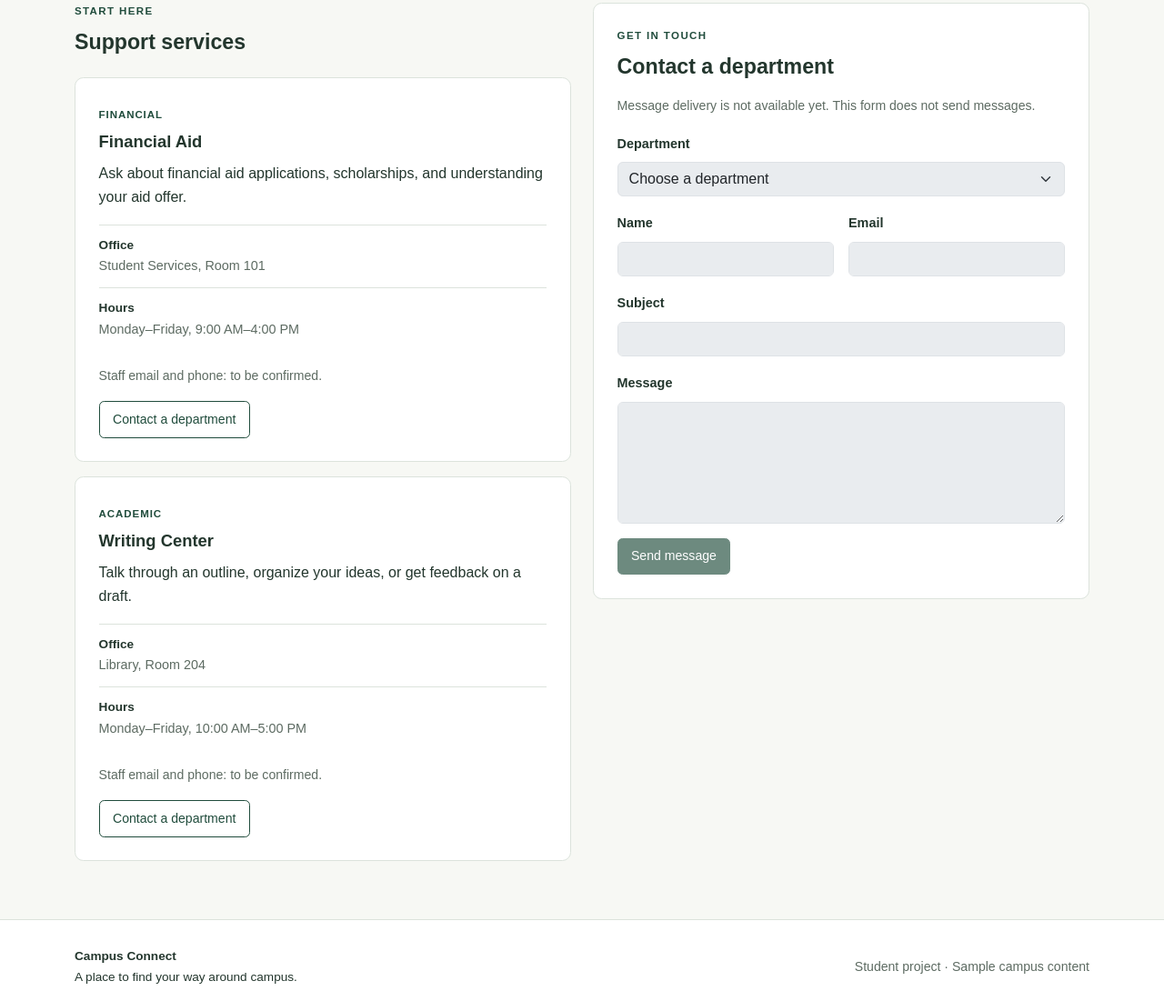
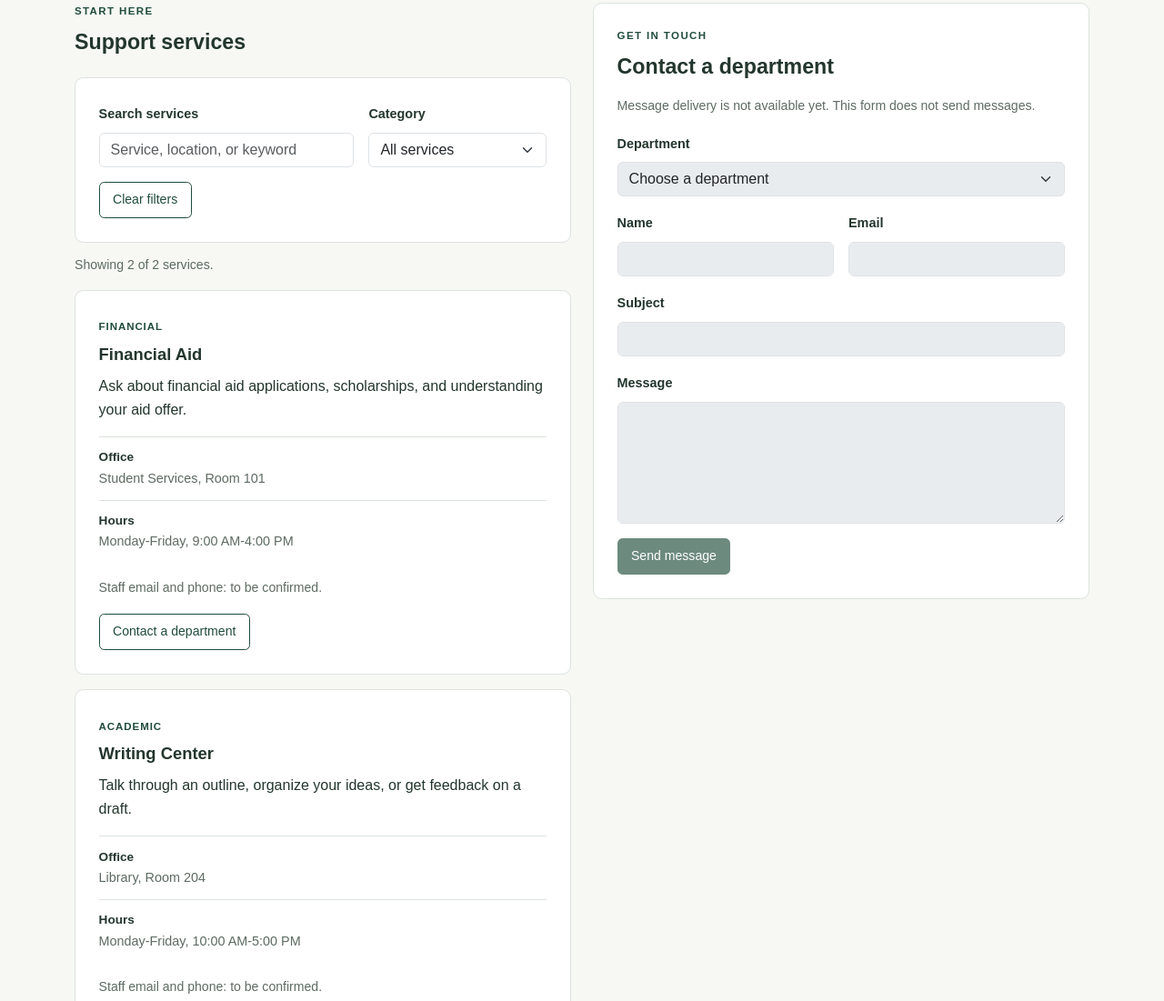
Before and after one commit to tomibouzo/web-design-final-project, a plain HTML site: page support.html in a window 1280 px wide. Shown: the part 354-1455 px from the top of the page at 91% size. Drawn offline with Linux system fonts and the light colour scheme.

Commit message:
Add event and service search with category filters

```diff
--- a/css/style.css
+++ b/css/style.css
@@ -24,6 +24,8 @@ h1 { font-size: clamp(2rem, 4vw, 3.2rem); font-weight: 700; letter-spacing: -0.0
 h2 { font-size: 1.45rem; font-weight: 700; margin-bottom: 1.1rem; }
 h3 { font-size: 1.15rem; font-weight: 700; margin-bottom: 0.65rem; }
 p:last-child { margin-bottom: 0; }
+/* Card display rules must not override the hidden state used by filters. */
+[hidden] { display: none !important; }
 
 /* Visible focus and a skip link support keyboard navigation. */
 :focus-visible { outline: 3px solid #a45d14; outline-offset: 4px; }
@@ -76,6 +78,10 @@ p:last-child { margin-bottom: 0; }
 .contact-panel { scroll-margin-top: 1.5rem; }
 #contact-form { scroll-margin-top: 1.5rem; }
 .form-label { font-size: 0.9rem; font-weight: 700; }
+.filter-panel { margin-bottom: 0.8rem; }
+.filter-panel > .btn { margin-top: 1rem; }
+.results-status { margin-bottom: 1rem; }
+.empty-results { margin-top: 1rem; }
 
 /* Both button variants use the same campus palette. */
 .btn-primary {
--- a/js/script.js
+++ b/js/script.js
@@ -1,4 +1,65 @@
 "use strict";
+
+// Both lists share the same controls and behavior. Cache searchable content once,
+// excluding button labels and image placeholders from the search text.
+function setupFilters(prefix, itemSelector, itemName) {
+  const form = document.getElementById(`${prefix}-filters`);
+  if (!form) return;
+
+  const search = document.getElementById(`${prefix}-search`);
+  const category = document.getElementById(`${prefix}-category`);
+  const results = document.getElementById(`${prefix}-results`);
+  const status = document.getElementById(`${prefix}-status`);
+  const emptyMessage = document.getElementById(`${prefix}-empty`);
+  const clearButton = document.getElementById(`${prefix}-clear`);
+  const items = Array.from(results.querySelectorAll(itemSelector)).map((element) => ({
+    element,
+    category: element.dataset.category,
+    text: Array.from(element.querySelectorAll("h3, .category-label, [data-searchable]"))
+      .map((part) => part.textContent)
+      .join(" ")
+      .toLowerCase(),
+  }));
+
+  function updateResults() {
+    // Every search word must match, and the category must match too.
+    const words = search.value.trim().toLowerCase().split(/\s+/).filter(Boolean);
+    let visibleCount = 0;
+
+    items.forEach((item) => {
+      const matchesSearch = words.every((word) => item.text.includes(word));
+      const matchesCategory = category.value === "all" || item.category === category.value;
+      item.element.hidden = !(matchesSearch && matchesCategory);
+      if (!item.element.hidden) visibleCount += 1;
+    });
+
+    const label = items.length === 1 ? itemName : `${itemName}s`;
+    status.textContent = `Showing ${visibleCount} of ${items.length} ${label}.`;
+    emptyMessage.hidden = visibleCount !== 0;
+  }
+
+  search.addEventListener("input", updateResults);
+  category.addEventListener("change", updateResults);
+  // Enter applies the same filters without submitting or reloading the page.
+  form.addEventListener("submit", (event) => {
+    event.preventDefault();
+    updateResults();
+  });
+  clearButton.addEventListener("click", () => {
+    search.value = "";
+    category.value = "all";
+    updateResults();
+    search.focus();
+  });
+
+  // Without JavaScript, controls stay hidden and the complete lists remain visible.
+  updateResults();
+  status.hidden = false;
+  form.hidden = false;
+}
+
+setupFilters("event", ".event-card", "event");
+setupFilters("service", ".service-card", "service");
 
 // Expand or hide event details without navigating away from the Home page.
 // Querying an empty list also lets this shared file run on Dining and Support.
--- a/support.html
+++ b/support.html
@@ -19,11 +19,22 @@
     <p class="sample-notice"><span class="badge rounded-pill sample-badge">Sample directory</span> Services and office information below are examples.</p>
     <div class="row g-4">
       <div class="col-lg-6">
-        <!-- Directory cards will later be searchable by service and category. -->
+        <!-- Keep example services in HTML so they remain available without JavaScript. -->
         <section aria-labelledby="services-heading">
           <div class="section-heading"><div><p class="eyebrow">Start here</p><h2 id="services-heading">Support services</h2></div></div>
-          <article class="panel service-card"><span class="category-label">Financial</span><h3>Financial Aid</h3><p>Ask about financial aid applications, scholarships, and understanding your aid offer.</p><dl class="office-details"><div><dt>Office</dt><dd>Student Services, Room 101</dd></div><div><dt>Hours</dt><dd>Monday–Friday, 9:00 AM–4:00 PM</dd></div></dl><p class="small-note">Staff email and phone: to be confirmed.</p><a class="btn btn-outline-primary" href="#contact-form">Contact a department</a></article>
-          <article class="panel service-card"><span class="category-label">Academic</span><h3>Writing Center</h3><p>Talk through an outline, organize your ideas, or get feedback on a draft.</p><dl class="office-details"><div><dt>Office</dt><dd>Library, Room 204</dd></div><div><dt>Hours</dt><dd>Monday–Friday, 10:00 AM–5:00 PM</dd></div></dl><p class="small-note">Staff email and phone: to be confirmed.</p><a class="btn btn-outline-primary" href="#contact-form">Contact a department</a></article>
+          <form id="service-filters" class="panel filter-panel" role="search" aria-label="Filter campus services" hidden>
+            <div class="row g-3 align-items-end">
+              <div class="col-sm-7"><label class="form-label" for="service-search">Search services</label><input id="service-search" class="form-control" type="search" placeholder="Service, location, or keyword" aria-controls="service-results"></div>
+              <div class="col-sm-5"><label class="form-label" for="service-category">Category</label><select id="service-category" class="form-select" aria-controls="service-results"><option value="all">All services</option><option value="financial">Financial</option><option value="academic">Academic</option></select></div>
+            </div>
+            <button id="service-clear" class="btn btn-outline-primary" type="button">Clear filters</button>
+          </form>
+          <p id="service-status" class="small-note results-status" role="status" aria-live="polite" aria-atomic="true" hidden></p>
+          <div id="service-results">
+            <article class="panel service-card" data-category="financial"><span class="category-label">Financial</span><h3>Financial Aid</h3><p data-searchable>Ask about financial aid applications, scholarships, and understanding your aid offer.</p><dl class="office-details" data-searchable><div><dt>Office</dt><dd>Student Services, Room 101</dd></div><div><dt>Hours</dt><dd>Monday-Friday, 9:00 AM-4:00 PM</dd></div></dl><p class="small-note">Staff email and phone: to be confirmed.</p><a class="btn btn-outline-primary" href="#contact-form">Contact a department</a></article>
+            <article class="panel service-card" data-category="academic"><span class="category-label">Academic</span><h3>Writing Center</h3><p data-searchable>Talk through an outline, organize your ideas, or get feedback on a draft.</p><dl class="office-details" data-searchable><div><dt>Office</dt><dd>Library, Room 204</dd></div><div><dt>Hours</dt><dd>Monday-Friday, 10:00 AM-5:00 PM</dd></div></dl><p class="small-note">Staff email and phone: to be confirmed.</p><a class="btn btn-outline-primary" href="#contact-form">Contact a department</a></article>
+          </div>
+          <p id="service-empty" class="panel status-note empty-results" hidden>No services match your filters. Try another search or choose Clear filters.</p>
         </section>
       </div>
       <div class="col-lg-6">
```
Also changed, not shown: index.html (+21 -10 lines), 1 other file.
